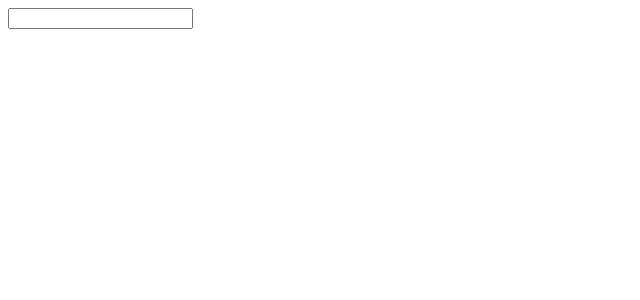
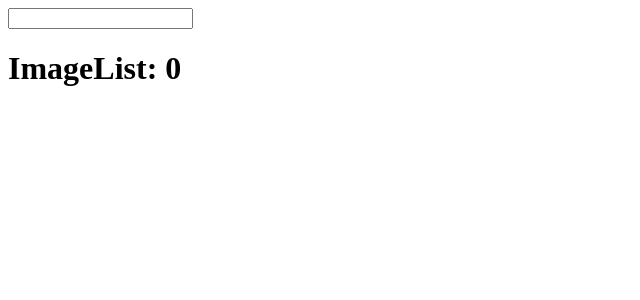
Before and after one commit to asksaurabh/React-Tutorial, a React (Create React App) app in the folder using-api-with-react/: page / in a window 1280 px wide. Shown: the top 300 px of the page, without its empty margins (0-640 px from the left). Built offline with nearby package versions, Linux system fonts and the light colour scheme.

Commit message:
Pass images to the ImageList component

```diff
--- a/using-api-with-react/src/App.js
+++ b/using-api-with-react/src/App.js
@@ -1,15 +1,20 @@
+import { useState } from 'react';
 import SearchBar from './components/SearchBar';
 import getImages from './unsplash-api';
+import ImageList from './components/ImageList';
 
 function App() {
+  const [images, setImages] = useState([]);
+
   const onUserSubmit = async (searchTerm) => {
     const searchedImages = await getImages(searchTerm);
-    console.log(searchedImages);
+    setImages(searchedImages);
   };
 
   return (
     <div>
       <SearchBar onSubmit={onUserSubmit} />
+      <ImageList images={images} />
     </div>
   );
 }
--- a/using-api-with-react/src/components/ImageList.js
+++ b/using-api-with-react/src/components/ImageList.js
@@ -1,7 +1,7 @@
-function ImageList() {
+function ImageList({ images }) {
   return (
     <div>
-      <h1>ImageList</h1>
+      <h1>ImageList: {images.length}</h1>
     </div>
   );
 }
```
